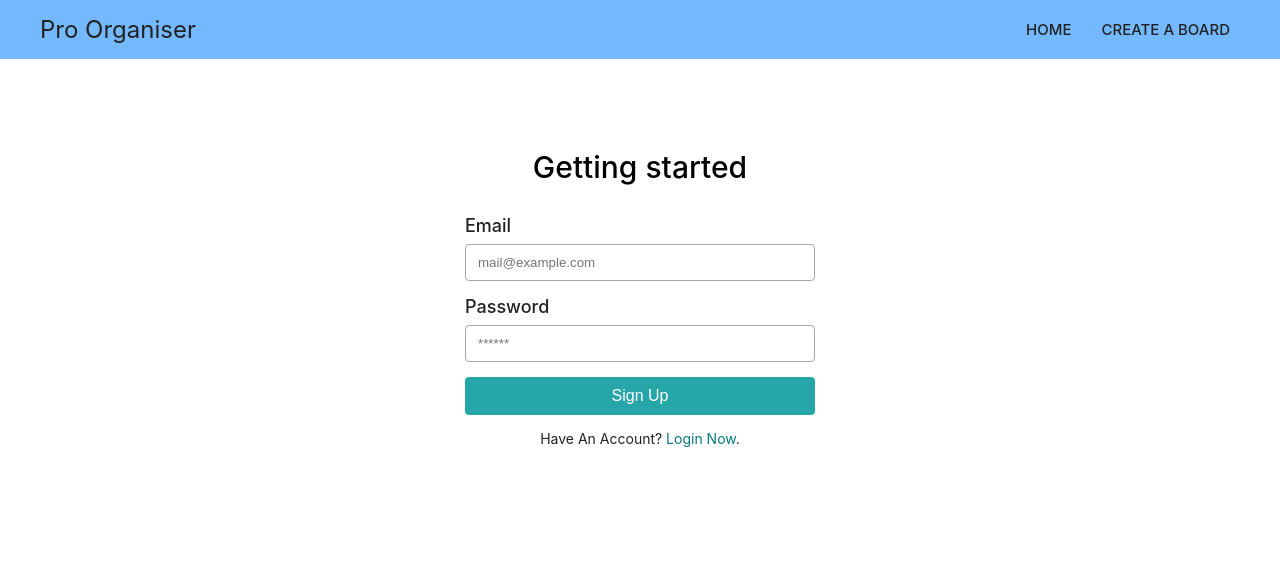
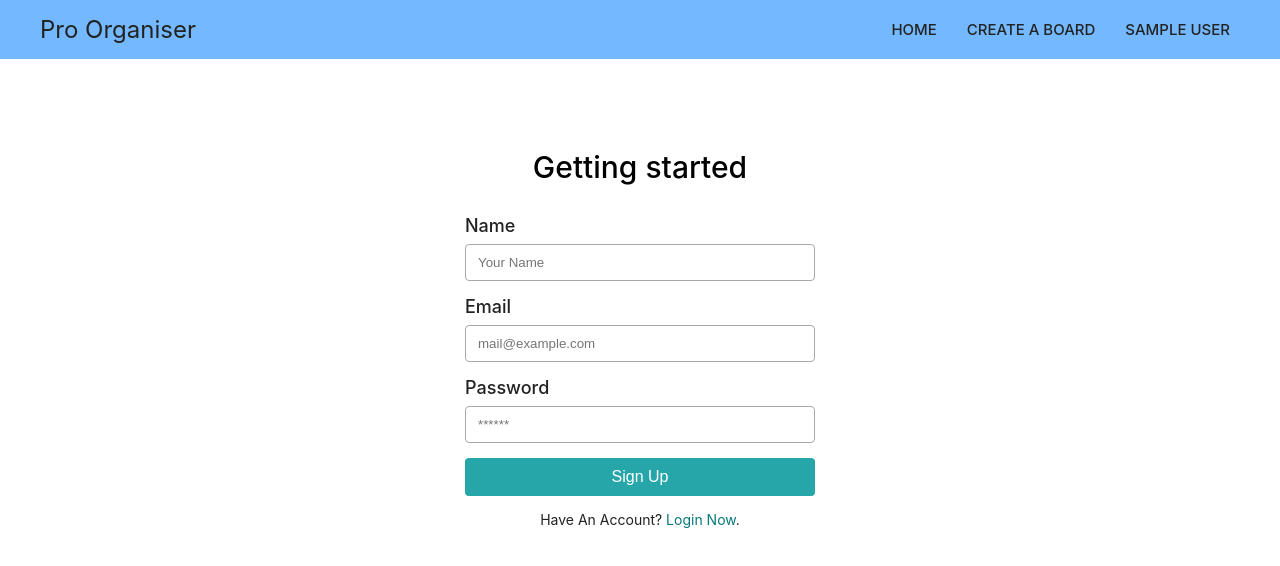
Before and after one commit to shubhambattoo/pro-organiser-application, a React (Create React App) app: page /signup in a window 1280 px wide. Shown: the top 566 px of the page. Built offline with nearby package versions, Linux system fonts and the light colour scheme; no server answers; sample sign-in values are in the browser's storage; the HTML template or start-up script is replaced by a standard one.

Commit message:
handle auth on boards and cards

```diff
--- a/src/components/card/Card.js
+++ b/src/components/card/Card.js
@@ -60,8 +60,6 @@ export const Card = ({ card, board, hanldeEdit, hanldeArchive, column }) => {
   );
 
   function dragStart(ev, card) {
-    // console.log(ev)
-    // console.log(card);
     ev.dataTransfer.setData("card", JSON.stringify(card));
     ev.dataTransfer.setData("columnFrom", JSON.stringify(column));
   }
--- a/src/components/header/Header.js
+++ b/src/components/header/Header.js
@@ -1,10 +1,21 @@
-import React, { useContext } from 'react';
+import React, { useContext, useState } from 'react';
 import { NavLink } from 'react-router-dom';
 import styles from './Header.module.css';
 import { AuthContext } from '../../context/Auth';
+import { firebaseApp } from '../../firebase/init';
 
 export const Header = () => {
   const { currentUser } = useContext(AuthContext);
+  const [isDropdown, setIsDropdown] = useState(false);
+
+  function toggleDropdown() {
+    setIsDropdown(!isDropdown);
+  }
+
+  async function handleLogout() {
+    await firebaseApp.auth().signOut();
+    setIsDropdown(false);
+  }
 
   return (
     <header className={styles.header}>
@@ -13,7 +24,7 @@ export const Header = () => {
           <NavLink to="/">Pro Organiser</NavLink>
         </div>
         <ul className={styles.menu}>
-          {currentUser ? (
+          {currentUser && currentUser.displayName ? (
             <>
               <li>
                 <NavLink exact activeClassName={styles.activeLink} to="/">
@@ -24,6 +35,9 @@ export const Header = () => {
                 <NavLink to="/createboard" activeClassName={styles.activeLink}>
                   Create a board
                 </NavLink>
+              </li>
+              <li className={styles.dropdown} onClick={toggleDropdown}>
+                {currentUser.displayName}
               </li>
             </>
           ) : (
@@ -41,6 +55,13 @@ export const Header = () => {
             </>
           )}
         </ul>
+        {isDropdown && (
+          <div className={styles.dropdownMenu}>
+            <div className={styles.dropdownItem} onClick={handleLogout}>
+              Logout
+            </div>
+          </div>
+        )}
       </nav>
     </header>
   );
--- a/src/components/header/Header.module.css
+++ b/src/components/header/Header.module.css
@@ -7,10 +7,11 @@
 }
 
 .nav {
-  composes: container from '../../common/styles/styles.module.css' ;
+  composes: container from '../../common/styles/styles.module.css';
   display: flex;
   justify-content: space-between;
   align-items: center;
+  position: relative;
 }
 
 .brand {
@@ -41,12 +42,13 @@
   font-weight: 500;
 }
 
-.menu li a {
+.menu li a,
+.dropdown {
   display: inline-block;
   padding: 20px 10px;
   text-decoration: none;
   color: #222;
-	transition: background-color .2s;
+  transition: background-color 0.2s;
   outline: none;
 }
 
@@ -54,3 +56,29 @@
   color: #111;
   background-color: rgba(255, 255, 255, 0.253);
 }
+
+.dropdown {
+  cursor: pointer;
+}
+
+.dropdownMenu {
+  position: absolute;
+  top: 55px;
+  right: 0;
+  background-color: #fff;
+  box-shadow: 0 0 8px rgba(0, 0, 0, .6);
+}
+
+.dropdownItem {
+  padding: 10px 30px;
+  font-size: 15px;
+  color: #222;
+  text-transform: capitalize;
+  cursor: pointer;
+  transition: background-color .2s;
+  font-weight: 500;
+}
+
+.dropdownItem:hover {
+  background-color: #dbdbdb;
+}
--- a/src/components/team-tags/Team.js
+++ b/src/components/team-tags/Team.js
@@ -5,7 +5,7 @@ export const Team = ({ name }) => {
   const arr = name.split(' ');
   let abbr = '';
   arr.forEach(element => {
-    abbr = element.charAt(0);
+    abbr += element.charAt(0);
   });
   return <div className={styles.circle}>{abbr}</div>;
 };
--- a/src/firebase/init.js
+++ b/src/firebase/init.js
@@ -5,13 +5,13 @@ import auth from 'firebase/auth';
 
 const config = {
   apiKey: process.env.REACT_APP_APIKEY,
-  authDomain: 'pro-organisers.firebaseapp.com',
+  authDomain: process.env.REACT_APP_authDomain,
   databaseURL: process.env.REACT_APP_DBURL,
-  projectId: 'pro-organisers',
-  storageBucket: 'pro-organisers.appspot.com',
+  projectId: process.env.REACT_APP_projectId,
+  storageBucket: process.env.REACT_APP_storageBucket,
   messagingSenderId: process.env.REACT_APP_messagingSenderId,
   appId: process.env.REACT_APP_appId,
-  measurementId: process.env.measurementId
+  measurementId: process.env.REACT_APP_measurementId,
 };
 
 export const firebaseApp = firebase.initializeApp(config);
--- a/src/utils/data.js
+++ b/src/utils/data.js
@@ -1,12 +1,13 @@
 import db from './../firebase/init';
 
-export const getBoards = async () => {
+export const getBoards = async (email) => {
   try {
     const snapshot = await db
       .collection('boards')
+      .where('user', '==', email)
       .orderBy('name', 'desc')
       .get();
-    const boards = snapshot.docs.map(d => ({ ...d.data(), id: d.id }));
+    const boards = snapshot.docs.map((d) => ({ ...d.data(), id: d.id }));
     return boards;
   } catch (error) {
     return [];
@@ -18,7 +19,7 @@ export const getBoards = async () => {
  * @param {string} id for the doc
  * @param {object} board the board which has to be created
  */
-export const addBoard = async board => {
+export const addBoard = async (board) => {
   try {
     await db.collection('boards').add(board);
     return true;
@@ -31,12 +32,9 @@ export const addBoard = async board => {
  * Gets a single board with a given ID
  * @param {string} id single board ID
  */
-export const getBoard = async id => {
+export const getBoard = async (id) => {
   try {
-    const board = await db
-      .collection('boards')
-      .doc(id)
-      .get();
+    const board = await db.collection('boards').doc(id).get();
     return { ...board.data(), id: board.id };
   } catch (error) {
     // console.log(error);
@@ -44,12 +42,9 @@ export const getBoard = async id => {
   }
 };
 
-export const deleteBoard = async id => {
+export const deleteBoard = async (id) => {
   try {
-    await db
-      .collection('boards')
-      .doc(id)
-      .delete();
+    await db.collection('boards').doc(id).delete();
     return true;
   } catch (error) {
     // console.log(error);
@@ -57,21 +52,21 @@ export const deleteBoard = async id => {
   }
 };
 
-export const getColumns = async boardId => {
+export const getColumns = async (boardId) => {
   try {
     const snapshot = await db
       .collection('columns')
       .where('boardId', '==', boardId)
       .orderBy('created')
       .get();
-    const boards = snapshot.docs.map(d => ({ ...d.data(), id: d.id }));
+    const boards = snapshot.docs.map((d) => ({ ...d.data(), id: d.id }));
     return boards;
   } catch (error) {
     return [];
   }
 };
 
-export const addColumn = async column => {
+export const addColumn = async (column) => {
   try {
     const d = await db.collection('columns').add(column);
     return d.id;
@@ -87,10 +82,7 @@ export const addColumn = async column => {
  */
 export const updateColumn = async (id, column) => {
   try {
-    await db
-      .collection('columns')
-      .doc(id)
-      .update(column);
+    await db.collection('columns').doc(id).update(column);
     return true;
   } catch (error) {
     return error;
@@ -101,12 +93,9 @@ export const updateColumn = async (id, column) => {
  * to delete column
  * @param {string} id the id of the column
  */
-export const deleteColumn = async id => {
+export const deleteColumn = async (id) => {
   try {
-    await db
-      .collection('columns')
-      .doc(id)
-      .delete();
+    await db.collection('columns').doc(id).delete();
     return true;
   } catch (error) {
     return error;
--- a/src/views/board/Board.js
+++ b/src/views/board/Board.js
@@ -7,7 +7,7 @@ import {
   addColumn,
   updateColumn,
   deleteColumn,
-  deleteBoard
+  deleteBoard,
 } from '../../utils/data';
 import { Loader } from '../../common/loader/Loader';
 import { Card } from '../../components/card/Card';
@@ -29,7 +29,7 @@ export const Board = ({ match, history }) => {
   const [error, setError] = useState(null);
 
   useEffect(() => {
-    (async function() {
+    (async function () {
       const data = await getBoard(match.params.name);
       setBoard(data);
       await getAllColumns(data.id, setColumns);
@@ -42,18 +42,18 @@ export const Board = ({ match, history }) => {
       boardId: board.id,
       name: columnName,
       cards: [],
-      created: Date.now()
+      created: Date.now(),
     };
 
     addColumn(newColumn)
-      .then(value => {
+      .then((value) => {
         if (value) {
           newColumn['id'] = value;
           setColumns([...columns, newColumn]);
           setIsColumnAdd(false);
         }
       })
-      .catch(error => {
+      .catch((error) => {
         setError(error.message);
       });
   }
@@ -95,7 +95,7 @@ export const Board = ({ match, history }) => {
     try {
       const card = { id: inEditCard.id, ...upCard };
       const uColumn = createDeepCopy(selectedColumn);
-      const cards = selectedColumn.cards.filter(c => c.id !== inEditCard.id);
+      const cards = selectedColumn.cards.filter((c) => c.id !== inEditCard.id);
       const newCards = [...cards, card];
       uColumn.cards = newCards;
       const val = await updateColumn(selectedColumn.id, uColumn);
@@ -114,7 +114,7 @@ export const Board = ({ match, history }) => {
   async function handleCardArchive(card, column) {
     try {
       card.isArchive = true;
-      const newCards = column.cards.filter(c => c.id !== card.id);
+      const newCards = column.cards.filter((c) => c.id !== card.id);
       const upColumn = createDeepCopy(column);
       upColumn.cards = [...newCards, card];
       const val = await updateColumn(column.id, upColumn);
@@ -133,13 +133,13 @@ export const Board = ({ match, history }) => {
       if (oldColumn.id === newColumn.id) {
         return;
       }
-      oldColumn.cards = oldColumn.cards.filter(c => c.id !== card.id);
+      oldColumn.cards = oldColumn.cards.filter((c) => c.id !== card.id);
       const val = await updateColumn(oldColumn.id, oldColumn);
       newColumn.cards = [...newColumn.cards, card];
       const val1 = await updateColumn(newColumn.id, newColumn);
       if (val && val1) {
         const newCols = columns.filter(
-          col => col.id !== oldColumn.id && col.id !== newColumn.id
+          (col) => col.id !== oldColumn.id && col.id !== newColumn.id
         );
         const sortedCols = [...newCols, oldColumn, newColumn].sort(
           (a, b) => a.created - b.created
@@ -153,13 +153,13 @@ export const Board = ({ match, history }) => {
 
   function handleDeleteColumn(column) {
     const newCols = columns
-      .filter(c => c.id !== column.id)
+      .filter((c) => c.id !== column.id)
       .sort((a, b) => a.created - b.created);
     deleteColumn(column.id)
       .then(() => {
         setColumns(newCols);
       })
-      .catch(err => {
+      .catch((err) => {
         setError(err.message);
       });
   }
@@ -168,7 +168,7 @@ export const Board = ({ match, history }) => {
     if (window.confirm('Are you sure you want to delete the board?')) {
       setLoading(true);
       await Promise.all(
-        columns.map(async c => {
+        columns.map(async (c) => {
           await deleteColumn(c.id);
         })
       );
@@ -198,9 +198,16 @@ export const Board = ({ match, history }) => {
           )}
           <div className={styles.ui}>
             <div className={styles.columns}>
-              {columns.map(column => {
+              {columns.map((column) => {
                 return (
-                  <div className={styles.column} key={column.id}>
+                  <div
+                    className={styles.column}
+                    key={column.id}
+                    onDragOver={(e) => e.preventDefault()}
+                    onDrop={(e) => {
+                      onDragDrop(e, column);
+                    }}
+                  >
                     <header>
                       {column.name}
                       <div
@@ -215,14 +222,9 @@ export const Board = ({ match, history }) => {
                         </i>
                       </div>
                     </header>
-                    <ul
-                      onDragOver={e => e.preventDefault()}
-                      onDrop={e => {
-                        onDragDrop(e, column);
-                      }}
-                    >
+                    <ul>
                       {column.cards.map(
-                        card =>
+                        (card) =>
                           !card.isArchive && (
                             <Card
                               card={card}
@@ -238,7 +240,10 @@ export const Board = ({ match, history }) => {
                       )}
                     </ul>
                     <footer>
-                      <div className={styles.add} onClick={() => openAddCard(column)}>
+                      <div
+                        className={styles.add}
+                        onClick={() => openAddCard(column)}
+                      >
                         Add a card
                       </div>
                     </footer>
@@ -273,7 +278,7 @@ export const Board = ({ match, history }) => {
 };
 
 function afterUpdateColumn(columns, selectedColumn, upColumn, setColumns) {
-  const filColumns = columns.filter(cl => cl.id !== selectedColumn.id);
+  const filColumns = columns.filter((cl) => cl.id !== selectedColumn.id);
   const newColumns = [...filColumns, upColumn];
   newColumns.sort((a, b) => a.created - b.created);
   setColumns(newColumns);
--- a/src/views/create-board/AddBoard.js
+++ b/src/views/create-board/AddBoard.js
@@ -1,10 +1,12 @@
-import React, { useState } from 'react';
+import React, { useState, useContext } from 'react';
 import commonStyles from './../../common/styles/styles.module.css';
 import styles from './AddBoard.module.css';
 import { addBoard } from '../../utils/data';
 import { Alert } from '../../common/alert/Alert';
+import { AuthContext } from '../../context/Auth';
 
 export const AddBoard = ({ history }) => {
+  const { currentUser } = useContext(AuthContext);
   const [name, setName] = useState('');
   const [teamMember, setTeamMember] = useState('');
   const [type, setType] = useState('');
@@ -15,23 +17,24 @@ export const AddBoard = ({ history }) => {
       return setError('Name and Team Members are required fields');
     }
 
-    const teamMembers = teamMember.split(',');
+    const teamMembers = teamMember.split(',').map((el) => el.trim());
 
     const newBoard = {
+      user: currentUser.email,
       name,
       teamMembers,
-      type
+      type,
     };
 
     addBoard(newBoard)
-      .then(created => {
+      .then((created) => {
         if (created) {
           history.push('/');
         } else {
           setError('Could not add Board');
         }
       })
-      .catch(err => {
+      .catch((err) => {
         setError('Could not add Board. Some error occured.');
       });
   };
@@ -56,7 +59,7 @@ export const AddBoard = ({ history }) => {
           type="text"
           name="name"
           value={name}
-          onChange={e => setName(e.target.value)}
+          onChange={(e) => setName(e.target.value)}
           id="name"
           placeholder="eg. Agile Sprint Board"
         />
@@ -68,7 +71,7 @@ export const AddBoard = ({ history }) => {
           name="team"
           id="team"
           value={teamMember}
-          onChange={e => setTeamMember(e.target.value)}
+          onChange={(e) => setTeamMember(e.target.value)}
           placeholder="Add your team members(separated by commas)"
         />
       </div>
@@ -79,7 +82,7 @@ export const AddBoard = ({ history }) => {
           name="type"
           id="type"
           value={type}
-          onChange={e => setType(e.target.value)}
+          onChange={(e) => setType(e.target.value)}
           placeholder="eg. Design UX"
         />
       </div>
--- a/src/views/home/Home.js
+++ b/src/views/home/Home.js
@@ -1,25 +1,27 @@
-import React, { useEffect, useState } from 'react';
+import React, { useEffect, useState, useContext } from 'react';
 import styles from './Home.module.css';
 import commonStyles from './../../common/styles/styles.module.css';
 import { Link } from 'react-router-dom';
 import { getBoards } from '../../utils/data';
 import { Alert } from '../../common/alert/Alert';
 import { Loader } from '../../common/loader/Loader';
+import { AuthContext } from '../../context/Auth';
 
 export const Home = () => {
+  const { currentUser } = useContext(AuthContext);
   const [loading, setLoading] = useState(true);
   const [boards, setBoards] = useState([]);
 
   useEffect(() => {
-    getBoards()
-      .then(boards => {
+    getBoards(currentUser.email)
+      .then((boards) => {
         setBoards(boards);
         setLoading(false);
       })
       .catch(() => {
         setBoards([]);
       });
-  }, []);
+  }, [currentUser]);
 
   return (
     <>
@@ -35,7 +37,7 @@ export const Home = () => {
             </Alert>
           )}
           <div className={styles.boards}>
-            {boards.map(board => {
+            {boards.map((board) => {
               return (
                 <Link
                   to={'/board/' + board.id}
--- a/src/views/signUp/SignUp.js
+++ b/src/views/signUp/SignUp.js
@@ -6,12 +6,13 @@ import { firebaseApp } from '../../firebase/init';
 import { Alert } from '../../common/alert/Alert';
 
 const SignUp = ({ history }) => {
+  const [name, setName] = useState('');
   const [email, setEmail] = useState('');
   const [password, setPassword] = useState('');
   const [error, setError] = useState(null);
 
   function handleSignUp() {
-    if (!email || !password) {
+    if (!email || !password || !name) {
       return alert('All fields are required');
     }
 
@@ -19,9 +20,17 @@ const SignUp = ({ history }) => {
       .auth()
       .createUserWithEmailAndPassword(email, password)
       .then(() => {
-        history.push('/');
+        const user = firebaseApp.auth().currentUser;
+        user
+          .updateProfile({ displayName: name })
+          .then(() => {
+            history.push('/');
+          })
+          .catch((err) => {
+            throw Error(err);
+          });
       })
-      .catch(err => {
+      .catch((err) => {
         setError(err.message);
       });
   }
@@ -31,14 +40,25 @@ const SignUp = ({ history }) => {
       <div className={styles.formHeader}>Getting started</div>
       {error && <Alert> {error} </Alert>}
       <div className={styles.formGroup}>
+        <label htmlFor="name">Name</label>
+        <input
+          type="text"
+          name="name"
+          id="name"
+          value={name}
+          onChange={(e) => setName(e.target.value)}
+          placeholder="Your Name"
+        />
+      </div>
+      <div className={styles.formGroup}>
         <label htmlFor="email">Email</label>
         <input
           type="email"
           name="email"
           id="email"
           value={email}
-          onChange={e => setEmail(e.target.value)}
-          placeholder='mail@example.com'
+          onChange={(e) => setEmail(e.target.value)}
+          placeholder="mail@example.com"
         />
       </div>
       <div className={styles.formGroup}>
@@ -48,12 +68,14 @@ const SignUp = ({ history }) => {
           name="password"
           id="password"
           value={password}
-          onChange={e => setPassword(e.target.value)}
-          placeholder='******'
+          onChange={(e) => setPassword(e.target.value)}
+          placeholder="******"
         />
       </div>
       <div className={styles.formGroup}>
-        <button className={commonStyle.info} onClick={handleSignUp}>Sign Up</button>
+        <button className={commonStyle.info} onClick={handleSignUp}>
+          Sign Up
+        </button>
       </div>
       <div className={styles.meta}>
         Have an account? <Link to="/login">login now</Link>.
```
Lines whose indentation alone changed are shown as unchanged.
